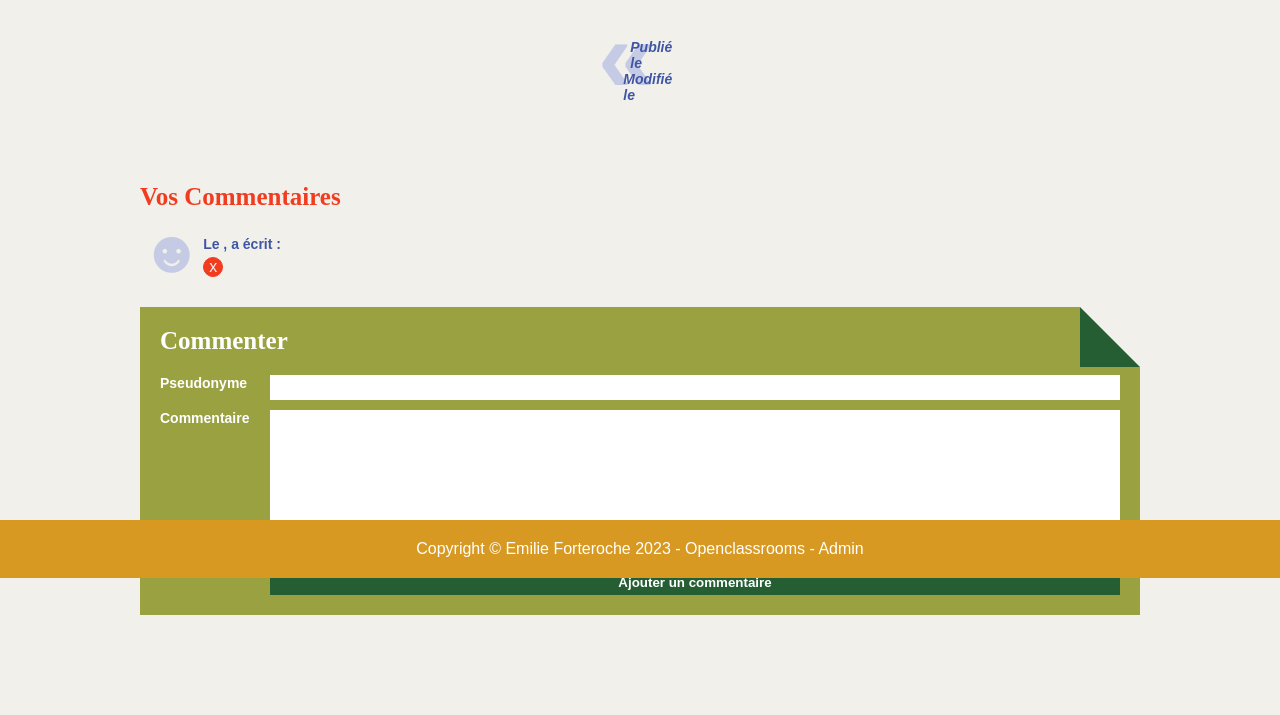
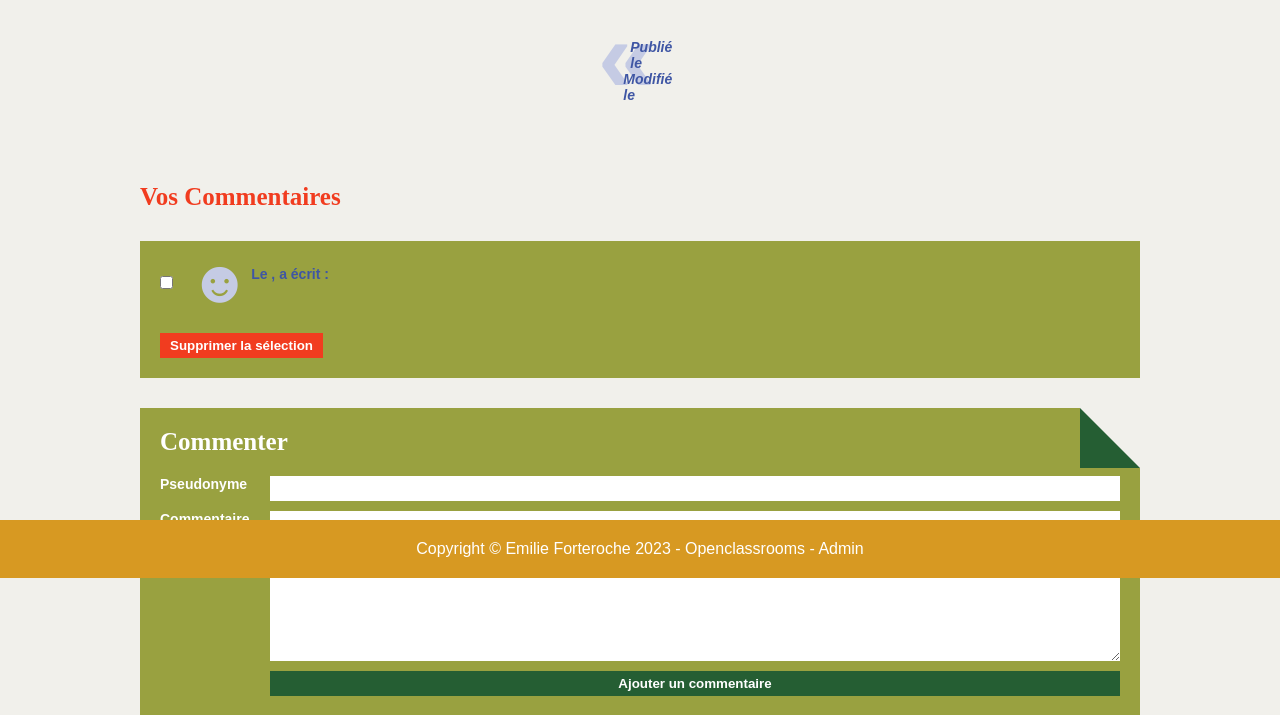
Before and after one commit to yo-nicolai/p5-blog-emilie_forteroche, a PHP site: template views/templates/detailArticle.php in a window 1280 px wide. Shown: the part 222-937 px from the top of the page. Before the commit the page ends 837 px from the top, so only its background shows below. Run offline with PHP 8.4, Linux system fonts and the light colour scheme; the visitor is signed in with stand-in values (Sample User, id 1); the template is opened without the code that fills it: most values are stand-ins (such as "Sample title", 1, 10 or a date in 2020); data that the repository does not hold is empty; a stand-in replaces the project's code that opens the database connection; some web fonts are replaced.

Commit message:
Ajout de la fonctionnalité de suppression de plusieurs commentaires et mise à jour du style du bouton de suppression

```diff
--- a/css/style.css
+++ b/css/style.css
@@ -277,6 +277,12 @@ a.info {
     margin-bottom: 20px;
 }
 
+.comments .commentCheckbox {
+    align-self: center;
+    margin-right: 15px;
+    cursor: pointer;
+}
+
 .comments .smiley {
     display: flex;
     align-items: flex-start;
@@ -402,17 +408,11 @@ footer {
 }
 
 /* Boutton supprimer un commentaire */
-
 .deleteCommentButton {
-    display: flex;
-    flex-direction: column;
-    align-items: center;
-    justify-content: center;
-    height: 20px;
-    width: 20px;
-    color: var(--backgroundColor);
-    border: 1px solid var(--titleColor);
+    padding: 5px 10px;
+    font-weight: bold;
+    color: white;
     background-color: var(--titleColor);
-    border-radius: 9999px;
-
+    border: none;
+    cursor: pointer;
 }
--- a/views/templates/detailArticle.php
+++ b/views/templates/detailArticle.php
@@ -27,20 +27,32 @@
     if (empty($comments)) {
         echo '<p class="info">Aucun commentaire pour cet article.</p>';
     } else {
+        // Si Emilie est connectée, on ouvre le formulaire de suppression.
+        if (isset($_SESSION['user'])) {
+            echo '<form action="index.php" method="post">';
+            echo '<input type="hidden" name="action" value="deleteComment">';
+            echo '<input type="hidden" name="idArticle" value="' . $article->getId() . '">';
+        }
         echo '<ul>';
         foreach ($comments as $comment) {
             echo '<li>';
+            // Une case à cocher par commentaire, à gauche du smiley.
+            if (isset($_SESSION['user'])) {
+                echo '<input type="checkbox" class="commentCheckbox" name="ids[]" value="' . $comment->getId() . '">';
+            }
             echo '  <div class="smiley">☻</div>';
             echo '  <div class="detailComment">';
             echo '      <h3 class="info">Le ' . Utils::convertDateToFrenchFormat($comment->getDateCreation()) . ", " . Utils::format($comment->getPseudo()) . ' a écrit :</h3>';
             echo '      <p class="content">' . Utils::format($comment->getContent()) . '</p>';
-            if (isset($_SESSION['user'])) {
-                echo '<a href="index.php?action=deleteComment&id=' . $comment->getId() . '" ' . Utils::askConfirmation("Êtes-vous sûr de vouloir supprimer ce commentaire ?") . ' title="Supprimez le commentaire" class="deleteCommentButton">x</a>';
-            }
             echo '  </div>';
             echo '</li>';
         }
         echo '</ul>';
+        // Un seul bouton pour tout supprimer, puis on ferme le formulaire.
+        if (isset($_SESSION['user'])) {
+            echo '<button class="deleteCommentButton" ' . Utils::askConfirmation("Supprimer les commentaires sélectionnés ?") . '>Supprimer la sélection</button>';
+            echo '</form>';
+        }
     }
     ?>
 
```
Also changed, not shown: controllers/AdminController.php (+12 -12 lines), models/CommentManager.php (+11 -10 lines).
